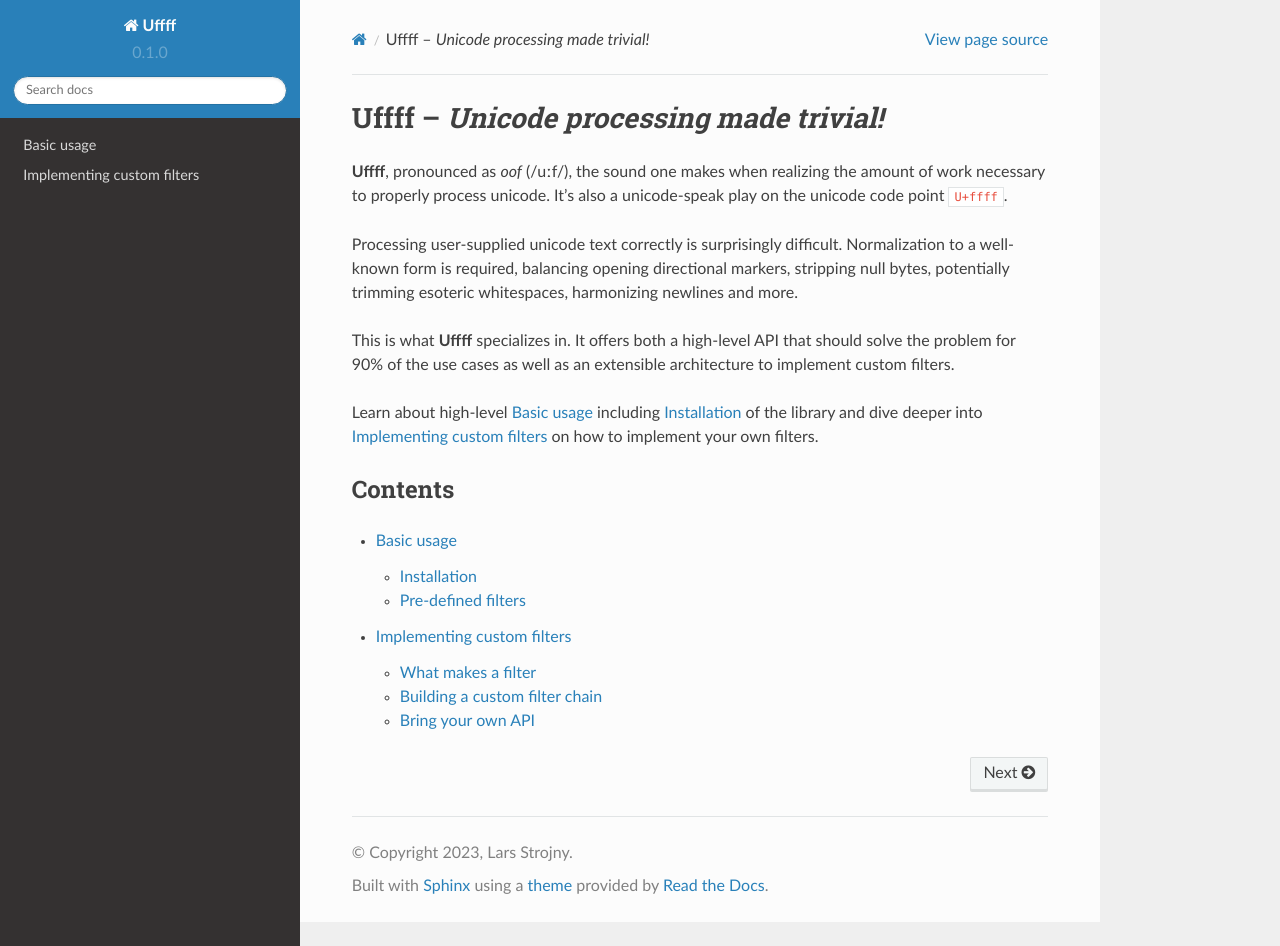
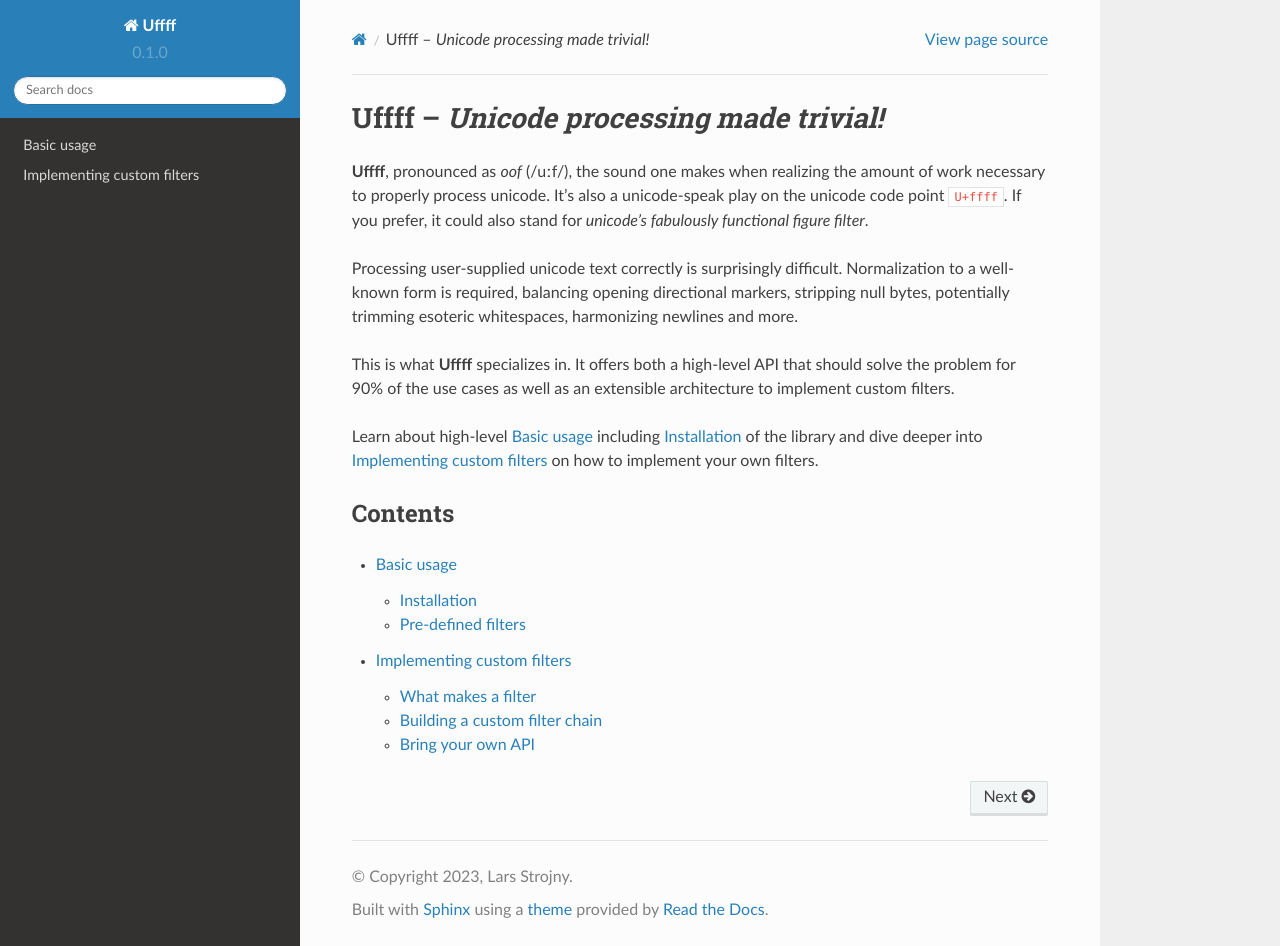
Before and after one commit to lstrojny/uffff, a Sphinx documentation site: the page built from docs/index.rst, in a window 1280 px wide and 946 px high. Built offline with Sphinx 7.4.7 and the Read the Docs theme 2.0.0, drawn with Linux system fonts in a browser that asks for light colours.

Commit message:
nonsense

```diff
--- a/docs/index.rst
+++ b/docs/index.rst
@@ -2,7 +2,8 @@
 ==========================================
 
 **Uffff**, pronounced as *oof* (/uːf/), the sound one makes when realizing the amount of work necessary to properly
-process unicode. It’s also a unicode-speak play on the unicode code point ``U+ffff``.
+process unicode. It’s also a unicode-speak play on the unicode code point ``U+ffff``. If you prefer, it could also stand
+for *unicode’s fabulously functional figure filter*.
 
 Processing user-supplied unicode text correctly is surprisingly difficult. Normalization to a well-known form is
 required, balancing opening directional markers, stripping null bytes, potentially trimming esoteric whitespaces,
```
